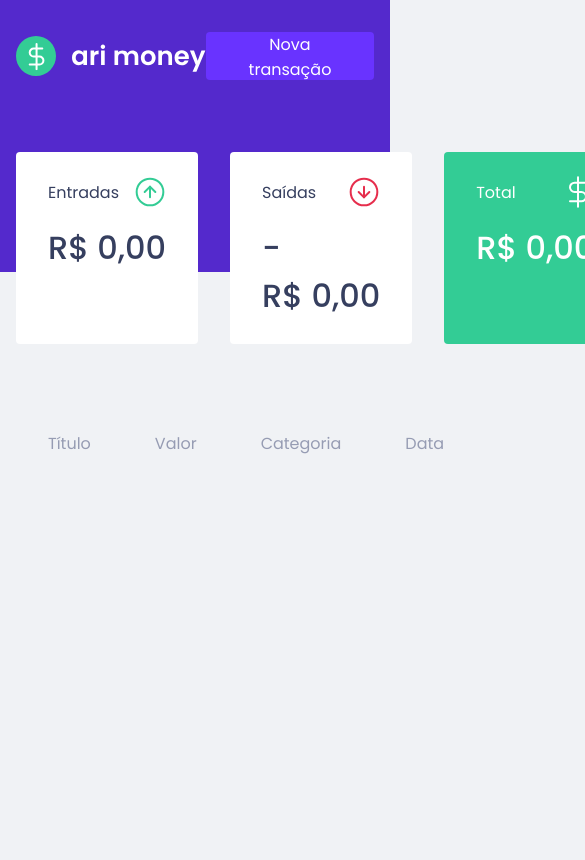
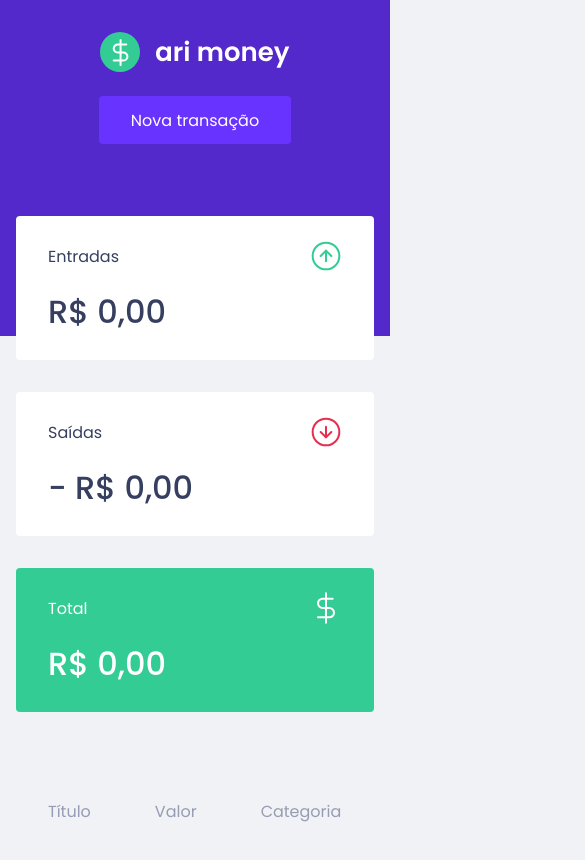
Before and after one commit to arimariojesus/ari.money, a React (Create React App) app: page / in a window 390 px wide. Shown: the top 860 px of the page, 585 px wide, since content can reach past the window. Built offline with nearby package versions, Linux system fonts and the light colour scheme; what miragejs would draw is missing.

Commit message:
feat: add responsiveness to layout

```diff
--- a/src/components/Header/styles.ts
+++ b/src/components/Header/styles.ts
@@ -12,6 +12,11 @@ export const Content = styled.div`
   display: flex;
   align-items: center;
   justify-content: space-between;
+
+  @media (max-width: 468px) {
+    flex-direction: column;
+    gap: 1.5rem;
+  }
 
   button {
     font-size: 1rem;
--- a/src/components/Summary/styles.ts
+++ b/src/components/Summary/styles.ts
@@ -1,10 +1,15 @@
 import styled from 'styled-components';
 
-export const Container =styled.div`
+export const Container =styled.section`
   display: grid;
   grid-template-columns: repeat(3, 1fr);
   gap: 2rem;
   margin-top: -10rem;
+
+  @media (max-width: 800px) {
+    grid-template-columns: auto;
+    grid-template-rows: repeat(3, 1fr);
+  }
 
   & > div {
     background: var(--shape);
--- a/src/components/TransactionsTable/styles.ts
+++ b/src/components/TransactionsTable/styles.ts
@@ -1,7 +1,8 @@
 import styled from "styled-components";
 
-export const Container = styled.div`
+export const Container = styled.section`
   margin-top: 4rem;
+  overflow-x: auto;
 
   table {
     width: 100%;
```
